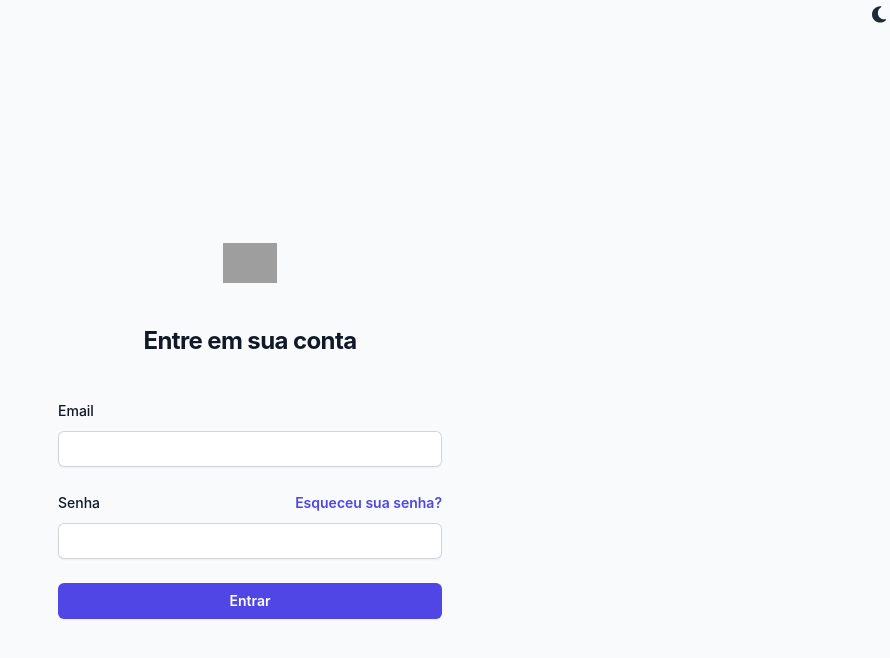
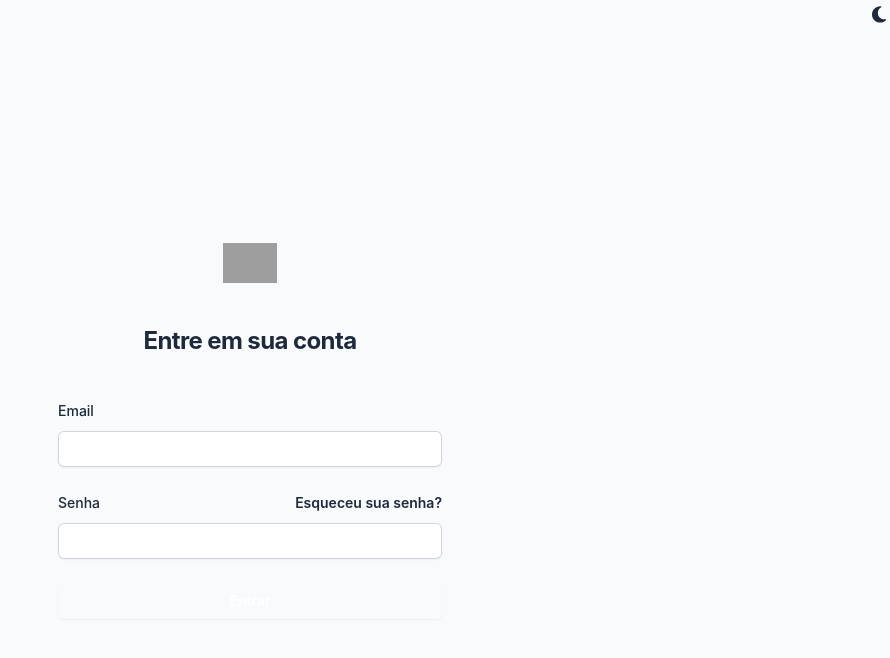
Before and after one commit to MrHenrique/pi-5-periodo-front, a Vue app: page / in a window 1280 px wide. Shown: the top 658 px of the page, without its empty margins (390-1280 px from the left). Built offline with nearby package versions, Linux system fonts and the light colour scheme; grey boxes are pictures that could not be loaded.

Commit message:
Update LoginPage.vue

```diff
--- a/src/components/LoginPage.vue
+++ b/src/components/LoginPage.vue
@@ -16,7 +16,7 @@ export default {
         src="https://tailwindui.com/img/logos/mark.svg?color=indigo&shade=600"
         alt="Your Company"
       />
-      <h2 class="mt-10 text-center text-2xl font-bold leading-9 tracking-tight text-gray-900">
+      <h2 class="mt-10 text-center text-2xl font-bold leading-9 tracking-tight">
         Entre em sua conta
       </h2>
     </div>
@@ -24,25 +24,25 @@ export default {
     <div class="mt-10 sm:mx-auto sm:w-full sm:max-w-sm">
       <form class="space-y-6" action="#" method="POST">
         <div>
-          <label for="email" class="block text-sm font-medium leading-6 text-gray-900">Email</label>
+          <label for="email" class="block text-sm font-medium leading-6">Email</label>
           <div class="mt-2">
             <input
               id="email"
               name="email"
               type="email"
               autocomplete="email"
-              class="block w-full rounded-md border-0 py-1.5 text-gray-900 shadow-sm ring-1 ring-inset ring-gray-300 placeholder:text-gray-400 focus:ring-2 focus:ring-inset focus:ring-indigo-600 sm:text-sm sm:leading-6"
+              class="block w-full rounded-md border-0 py-1.5 shadow-sm ring-1 ring-inset ring-gray-300 placeholder:text-gray-400 focus:ring-2 focus:ring-inset focus:ring-indigo-600 sm:text-sm sm:leading-6"
             />
           </div>
         </div>
 
         <div>
           <div class="flex items-center justify-between">
-            <label for="password" class="block text-sm font-medium leading-6 text-gray-900"
+            <label for="password" class="block text-sm font-medium leading-6"
               >Senha</label
             >
             <div class="text-sm">
-              <a href="#" class="font-semibold text-indigo-600 hover:text-indigo-500"
+              <a href="#" class="font-semibold hover:text-indigo-500"
                 >Esqueceu sua senha?</a
               >
             </div>
@@ -53,7 +53,7 @@ export default {
               name="password"
               type="password"
               autocomplete="current-password"
-              class="block w-full rounded-md border-0 py-1.5 text-gray-900 shadow-sm ring-1 ring-inset ring-gray-300 placeholder:text-gray-400 focus:ring-2 focus:ring-inset focus:ring-indigo-600 sm:text-sm sm:leading-6"
+              class="block w-full rounded-md border-0 py-1.5 shadow-sm ring-1 ring-inset ring-gray-300 placeholder:text-gray-400 focus:ring-2 focus:ring-inset focus:ring-indigo-600 sm:text-sm sm:leading-6"
             />
           </div>
         </div>
@@ -61,7 +61,7 @@ export default {
         <div>
           <button
             type="submit"
-            class="flex w-full justify-center rounded-md bg-indigo-600 px-3 py-1.5 text-sm font-semibold leading-6 text-white shadow-sm hover:bg-indigo-500 focus-visible:outline focus-visible:outline-2 focus-visible:outline-offset-2 focus-visible:outline-indigo-600"
+            class="flex w-full justify-center rounded-md  px-3 py-1.5 text-sm font-semibold leading-6 text-white shadow-sm hover:bg-indigo-500 focus-visible:outline focus-visible:outline-2 focus-visible:outline-offset-2 focus-visible:outline-indigo-600"
           >
             Entrar
           </button>
```
